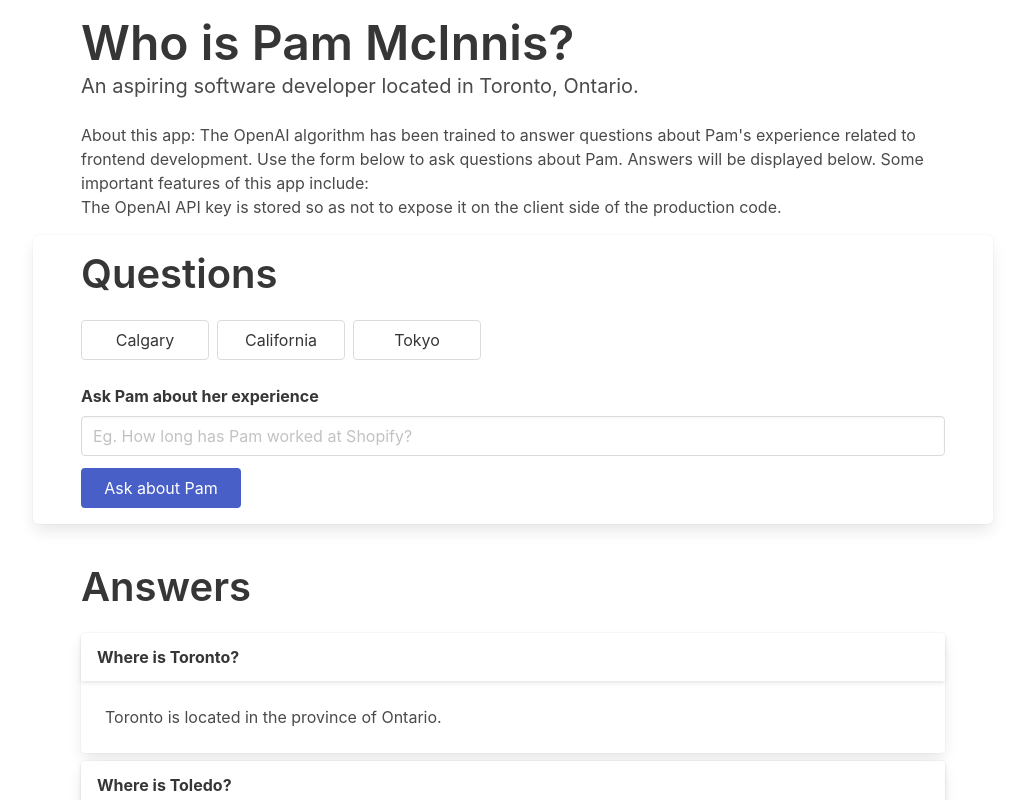
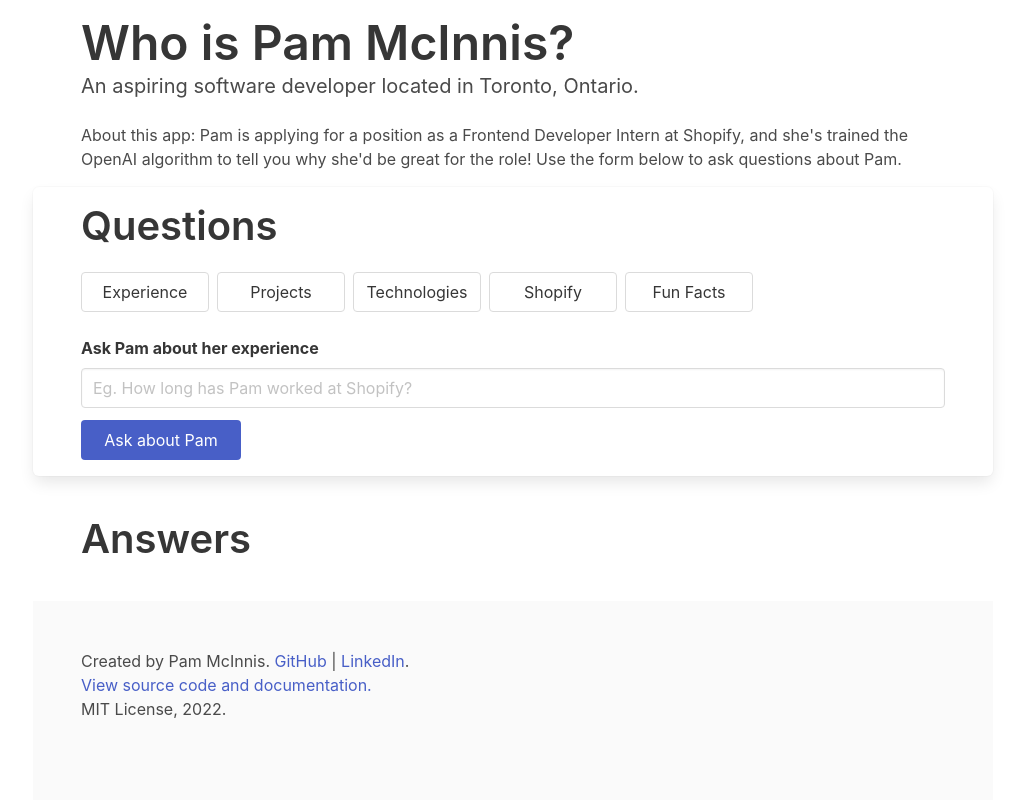
Before and after one commit to pammcinnis10/openai-app, a React (Create React App) app: page / in a window 1280 px wide. Shown: the top 800 px of the page, without its empty margins (127-1152 px from the left). Built offline with nearby package versions, Linux system fonts and the light colour scheme.

Commit message:
trained openai algorithm, edited readme

```diff
--- a/src/App.js
+++ b/src/App.js
@@ -9,16 +9,7 @@ class App extends React.Component {
     // formLoading indicates whether the API call is running
     formLoading: false,
     // promptsCompletions is an array of { prompt: 'hello?', completion: 'hi!' }
-    promptsCompletions: [
-      {
-        prompt: "Where is Toronto?",
-        completion: "Toronto is located in the province of Ontario.",
-      },
-      {
-        prompt: "Where is Toledo?",
-        completion: "Toledo is located in the state of Ohio.",
-      },
-    ],
+    promptsCompletions: [],
   };
 
   // Accepts a prompt (question) from form. Calls the OpenAI API.
@@ -48,19 +39,11 @@ class App extends React.Component {
           </h2>
           <div className="container">
             <p>
-              <span>About this app:</span> The OpenAI algorithm has been trained
-              to answer questions about Pam's experience related to frontend
-              development. Use the form below to ask questions about Pam.
-              Answers will be displayed below. Some important features of this
-              app include:
+              About this app: Pam is applying for a position as a Frontend
+              Developer Intern at Shopify, and she's trained the OpenAI
+              algorithm to tell you why she'd be great for the role! Use the
+              form below to ask questions about Pam.
             </p>
-            <ul>
-              <li>
-                The OpenAI API key is stored so as not to expose it on the
-                client side of the production code.
-              </li>
-              <li></li>
-            </ul>
           </div>
         </section>
 
--- a/src/QuestionForm.js
+++ b/src/QuestionForm.js
@@ -12,9 +12,20 @@ class QuestionForm extends React.Component {
     // console.log("constructor is run");
 
     this.presets = [
-      { label: "Calgary", question: "Where is Calgary?" },
-      { label: "California", question: "Where is California?" },
-      { label: "Tokyo", question: "Where is Tokyo?" },
+      {
+        label: "Experience",
+        question: "Does Pam have software developer experience?",
+      },
+      {
+        label: "Projects",
+        question: "What software projects has Pam worked on?",
+      },
+      {
+        label: "Technologies",
+        question: "Where frontend technologies does Pam have experience with?",
+      },
+      { label: "Shopify", question: "What does Pam do at Shopify?" },
+      { label: "Fun Facts", question: "What are some fun facts about Pam?" },
     ];
   }
 
```
Also changed, not shown: src/openAi.js (+6 -8 lines), 1 other file (tests, documents, lock files or other folders).
